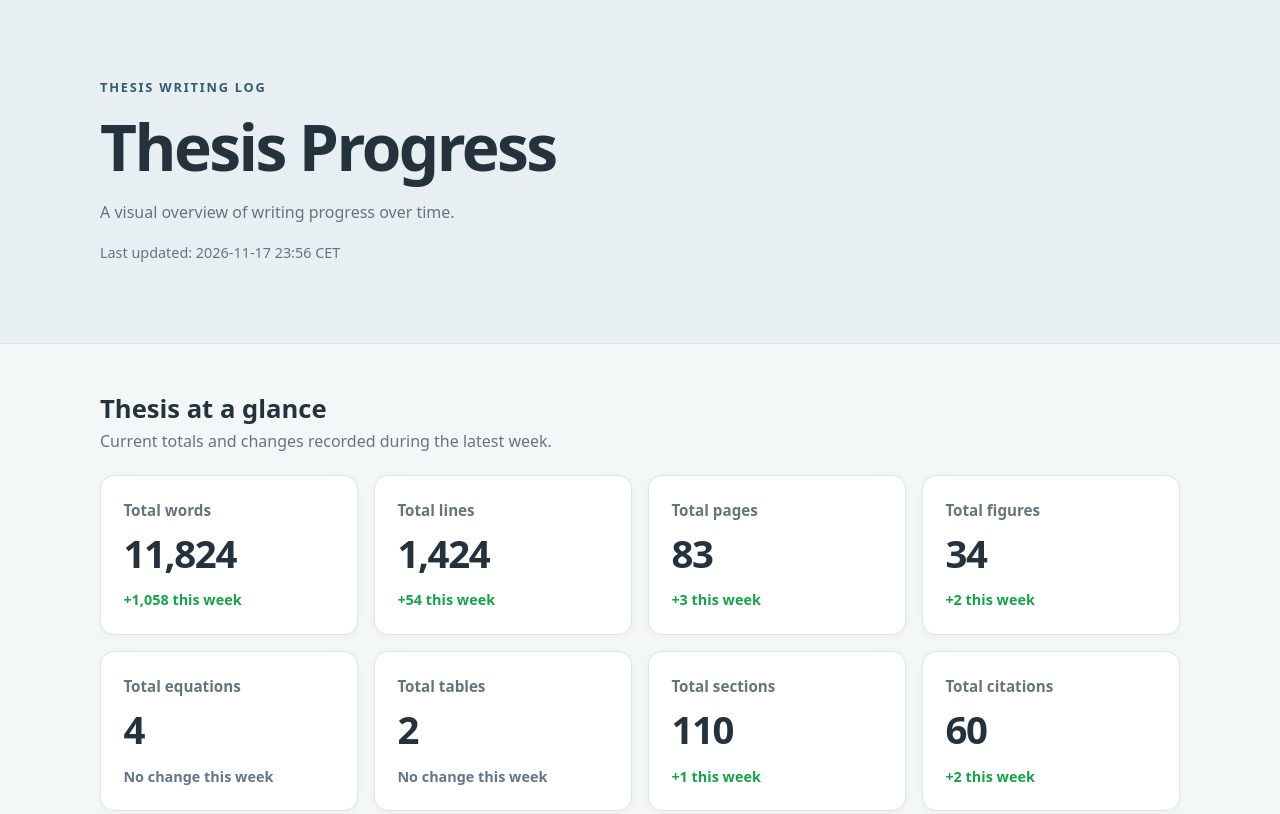
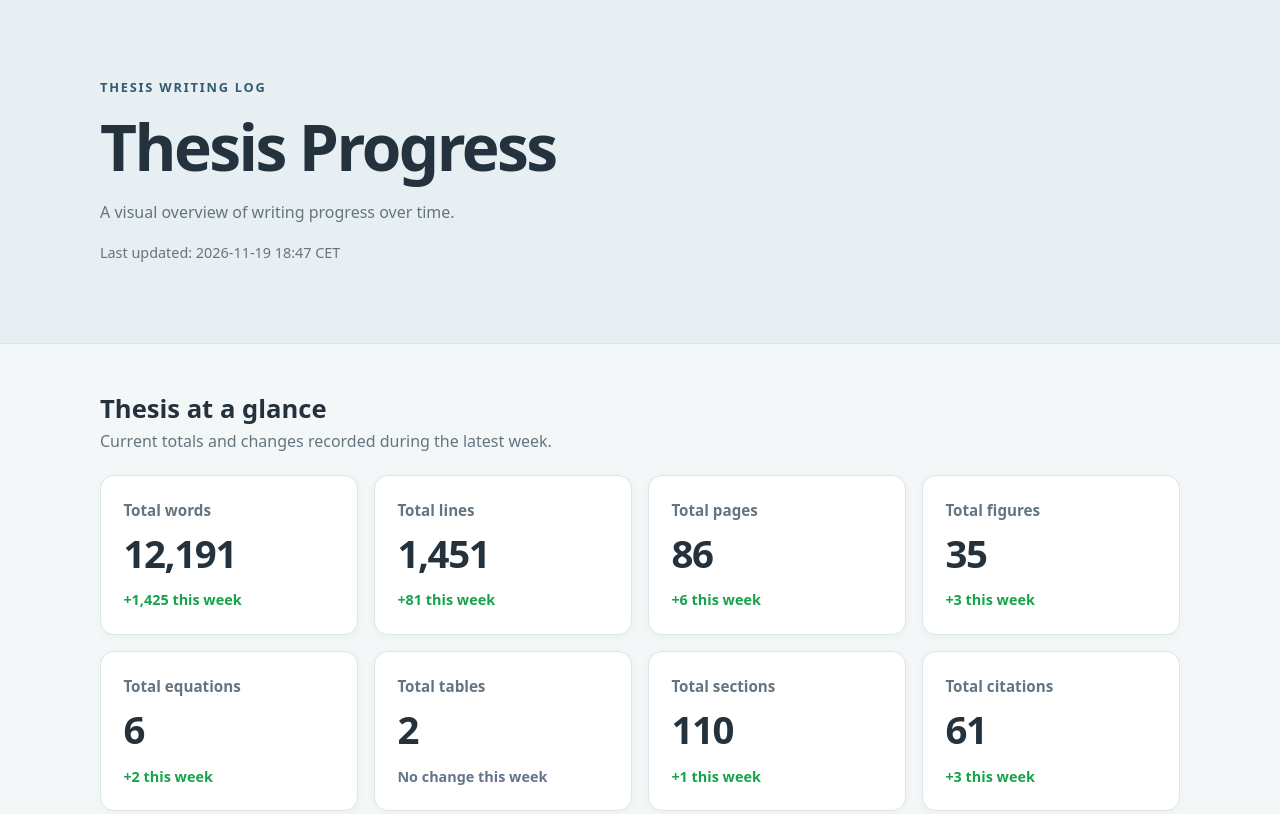
Before and after one commit to pfahad/thesis-wrting-progress, a plain HTML site: page index.html in a window 1280 px wide. Shown: the top 814 px of the page. Drawn offline with Linux system fonts and the light colour scheme.

Commit message:
Update thesis progress dashboard

```diff
--- a/index.html
+++ b/index.html
@@ -12,7 +12,7 @@
     <p class="eyebrow">THESIS WRITING LOG</p>
     <h1>Thesis Progress</h1>
     <p>A visual overview of writing progress over time.</p>
-    <p class="updated">Last updated: 2026-11-17 23:56 CET</p>
+    <p class="updated">Last updated: 2026-11-19 18:47 CET</p>
   </header>
 
   <main>
@@ -28,27 +28,37 @@
 
         <article class="summary-card">
           <p class="summary-label">Total words</p>
-          <p class="summary-total">11,824</p>
+          <p class="summary-total">12,191</p>
           <p class="summary-change"
              style="color: #16A34A;">
-            +1,058 this week
+            +1,425 this week
           </p>
         </article>
 
 
         <article class="summary-card">
           <p class="summary-label">Total lines</p>
-          <p class="summary-total">1,424</p>
+          <p class="summary-total">1,451</p>
           <p class="summary-change"
              style="color: #16A34A;">
-            +54 this week
+            +81 this week
           </p>
         </article>
 
 
         <article class="summary-card">
           <p class="summary-label">Total pages</p>
-          <p class="summary-total">83</p>
+          <p class="summary-total">86</p>
+          <p class="summary-change"
+             style="color: #16A34A;">
+            +6 this week
+          </p>
+        </article>
+
+
+        <article class="summary-card">
+          <p class="summary-label">Total figures</p>
+          <p class="summary-total">35</p>
           <p class="summary-change"
              style="color: #16A34A;">
             +3 this week
@@ -57,21 +67,11 @@
 
 
         <article class="summary-card">
-          <p class="summary-label">Total figures</p>
-          <p class="summary-total">34</p>
+          <p class="summary-label">Total equations</p>
+          <p class="summary-total">6</p>
           <p class="summary-change"
              style="color: #16A34A;">
             +2 this week
-          </p>
-        </article>
-
-
-        <article class="summary-card">
-          <p class="summary-label">Total equations</p>
-          <p class="summary-total">4</p>
-          <p class="summary-change"
-             style="color: #64748B;">
-            No change this week
           </p>
         </article>
 
@@ -98,10 +98,10 @@
 
         <article class="summary-card">
           <p class="summary-label">Total citations</p>
-          <p class="summary-total">60</p>
+          <p class="summary-total">61</p>
           <p class="summary-change"
              style="color: #16A34A;">
-            +2 this week
+            +3 this week
           </p>
         </article>
 
```
Also changed, not shown: images/citations.png, images/commit_times.png, images/cross_references.png, images/enumerate.png, images/equations.png, images/figures.png, images/footnotes.png, images/itemize.png, images/lines.png, images/pages.png, images/sections.png, images/tables.png, images/thesis_pages.png, images/weekday_word_distribution.png, 3 more files.
